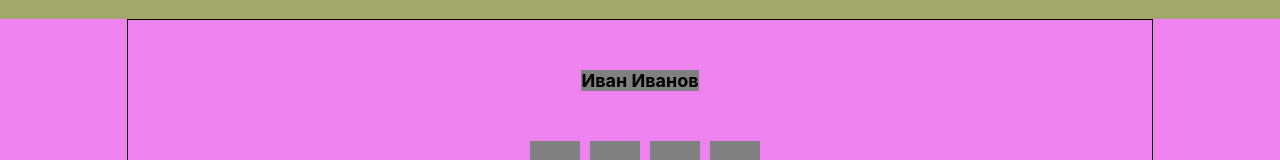
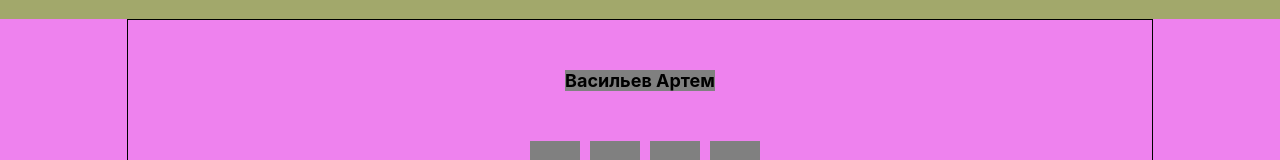
Before and after one commit to zionjke/portfolio, a React (Create React App) app: page / in a window 1280 px wide. Shown: the part 3531-3691 px from the top of the page. Built offline with nearby package versions, Linux system fonts and the light colour scheme.

Commit message:
change footer

```diff
--- a/src/components/Footer/Footer.js
+++ b/src/components/Footer/Footer.js
@@ -7,7 +7,7 @@ function Footer() {
       <div className={styles.footer}>
           <div className={styles.container}>
                 <div className={styles.footer_block}>
-                    <span>Иван Иванов</span>
+                    <span>Васильев Артем</span>
                     <div className={styles.footer_block_sociallinks}>
 
                             <div className={styles.footer_block_sociallinks_item}></div>
```
